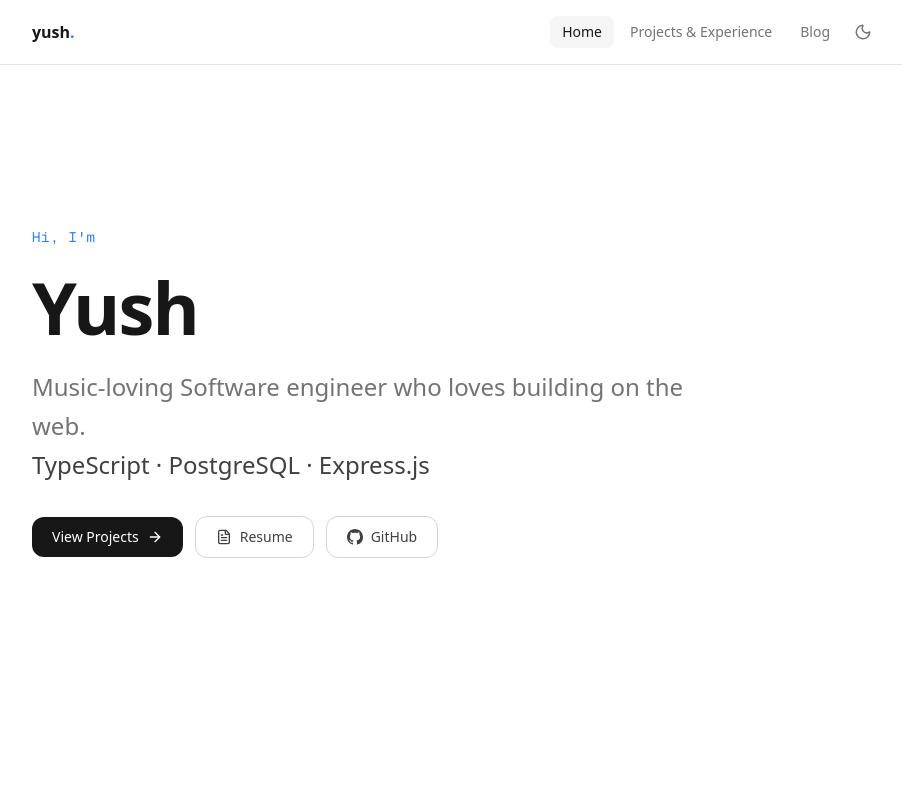
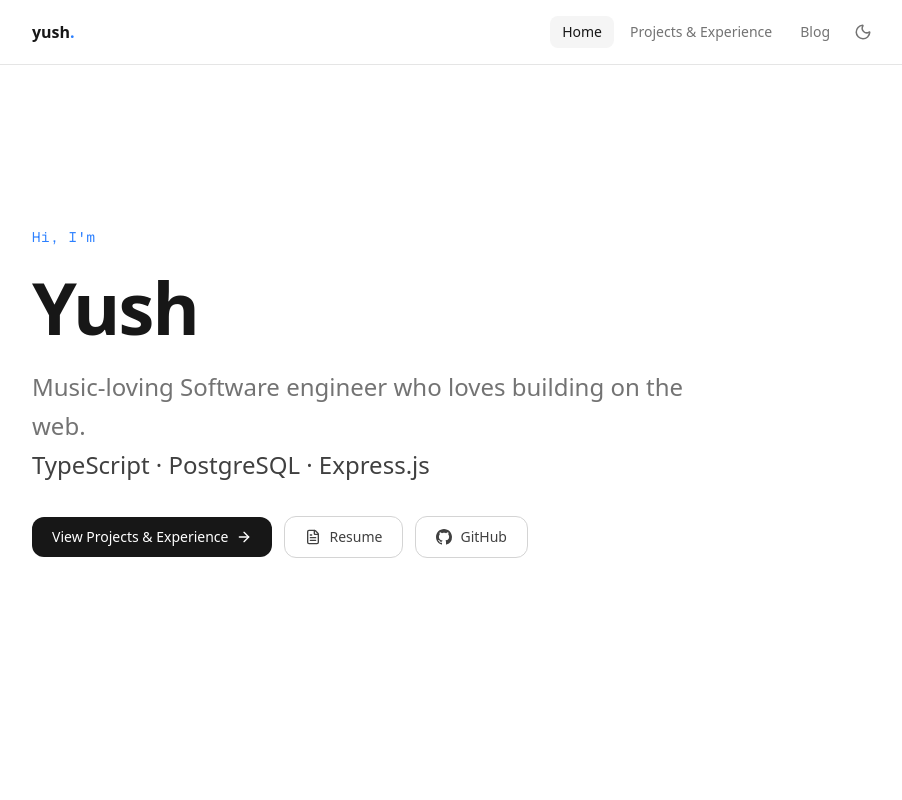
Before and after one commit to AayushKSharma/PortfolioWebsite, a Next.js app: page / in a window 1280 px wide. Shown: the top 800 px of the page, without its empty margins (184-1086 px from the left). Built offline with nearby package versions, Linux system fonts and the light colour scheme.

Commit message:
more changes for renaming projects

```diff
--- a/app/projects/[slug]/page.tsx
+++ b/app/projects/[slug]/page.tsx
@@ -40,7 +40,7 @@ export default async function ProjectPage({
         className="inline-flex items-center gap-1.5 text-sm text-neutral-500 hover:text-neutral-900 dark:hover:text-neutral-100 mb-10 transition-colors"
       >
         <ArrowLeft size={14} />
-        All projects
+        All projects/experience
       </Link>
 
       <header className="mb-8">
--- a/components/sections/Contact.tsx
+++ b/components/sections/Contact.tsx
@@ -45,6 +45,8 @@ export default function Contact() {
           I&apos;m always open to interesting conversations and opportunities. Also feel free to reach out about anything you find cool! I love listening to passionate people.
         </p>
         <div className="flex flex-col sm:flex-row gap-4">
+
+
           {links.map(({ label, href, icon: Icon, display }) => (
             <a
               key={label}
--- a/components/sections/Hero.tsx
+++ b/components/sections/Hero.tsx
@@ -48,7 +48,7 @@ export default function Hero() {
               href="/projects"
               className="inline-flex items-center gap-2 px-5 py-2.5 rounded-xl bg-neutral-900 dark:bg-neutral-100 text-white dark:text-neutral-900 text-sm font-medium hover:opacity-80 transition-opacity"
             >
-              View Projects
+              View Projects & Experience
               <ArrowRight size={16} />
             </Link>
             <a
--- a/components/sections/ProjectsGrid.tsx
+++ b/components/sections/ProjectsGrid.tsx
@@ -13,7 +13,7 @@ export default function ProjectsGrid({ projects }: { projects: Project[] }) {
   return (
     <div ref={ref}>
       <h2 className="text-2xl font-bold text-neutral-900 dark:text-neutral-100 mb-8">
-        Projects
+        Projects & Experience
       </h2>
       <div className="grid sm:grid-cols-2 gap-4">
         {projects.map((project, i) => (
--- a/content/projects/aotw.mdx
+++ b/content/projects/aotw.mdx
@@ -73,6 +73,6 @@ Overall my guideposts when it came to my time at AotW were to design features th
 
 ---
 
-# summary
+# Summary
 
 Automation work for AotW is a multiyear project that I've undertook that gave me experience in fullstack web development, technical project management, and much more. It's become a cornerstone of my journey as a software engineer and has shaped my views on how leadership, good code, and proper engineering is conducted. Reach out if you have any questions!
```
